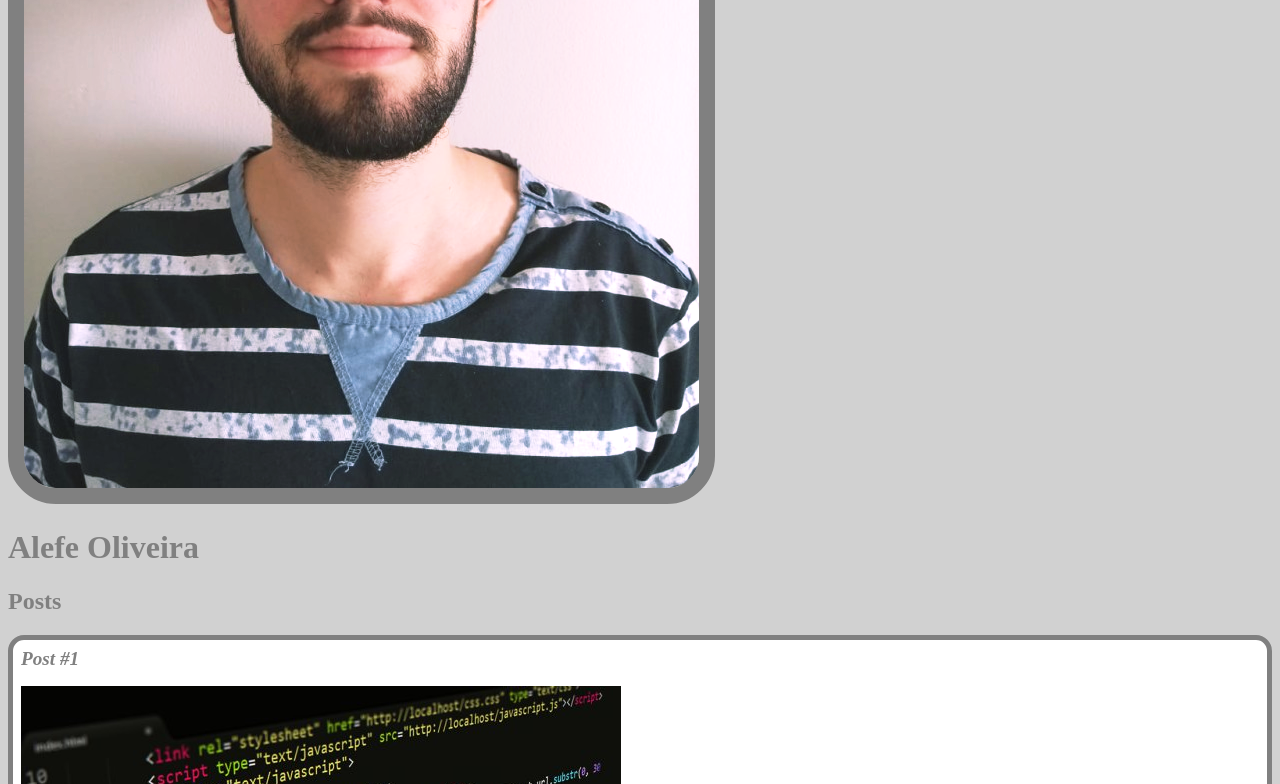
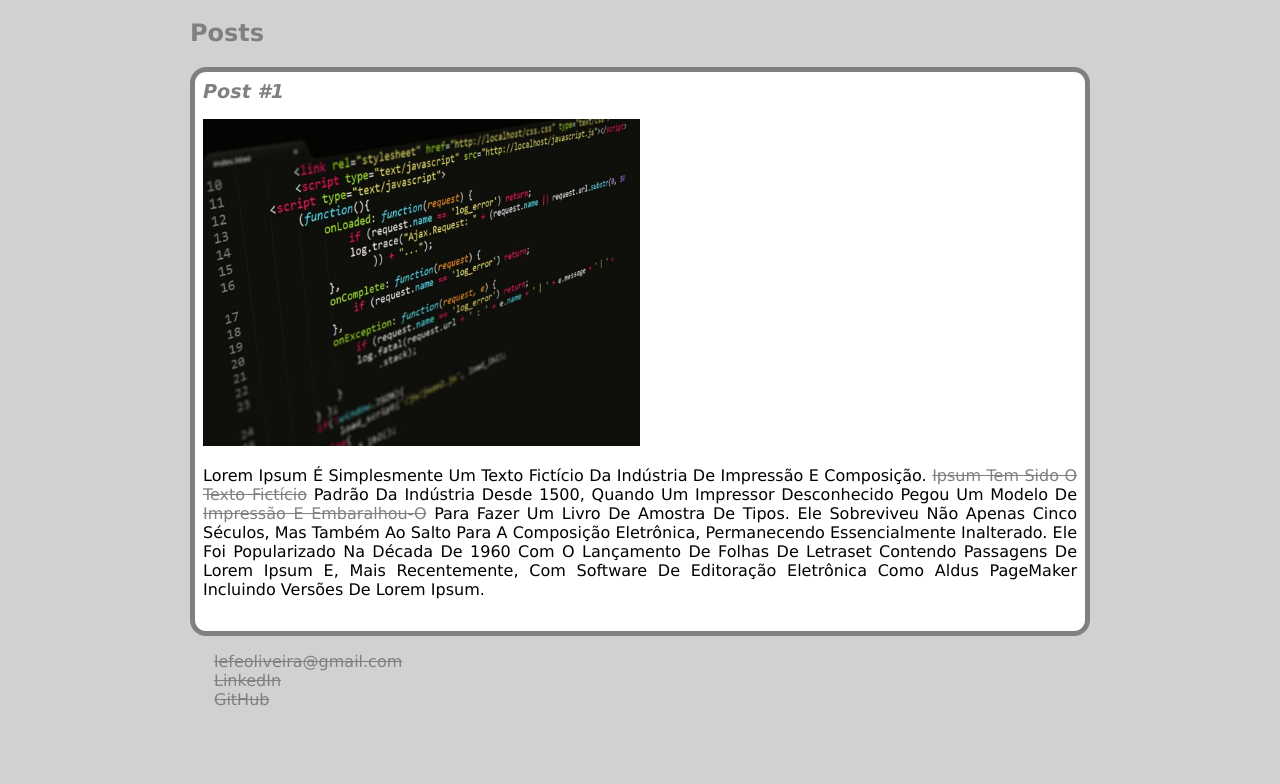
Before and after one commit to AlefeOliveira5/BootCamp-Impulso-React-, a plain HTML site: page Introdução a Criação de Websites com HTML5 e CSS3/Index.html in a window 1280 px wide. Shown: the part 436-1220 px from the top of the page. After the commit the page ends 1161 px from the top, so only its background shows below. Drawn offline with Linux system fonts and the light colour scheme.

Commit message:
Alterações no style e index

```diff
--- a/Introdução a Criação de Websites com HTML5 e CSS3/Index.html
+++ b/Introdução a Criação de Websites com HTML5 e CSS3/Index.html
@@ -28,7 +28,7 @@
         </article>
     </section>
     <footer>
-        <ul>
+        <ul class="contacts_list">
             <li>
                 <a href="mailto:lefeoliveira@gmail.com">lefeoliveira@gmail.com</a>
             </li>
--- a/Introdução a Criação de Websites com HTML5 e CSS3/style.css
+++ b/Introdução a Criação de Websites com HTML5 e CSS3/style.css
@@ -1,16 +1,28 @@
 body{
     background: rgb(209, 209, 209);
+    font-family: Verdana;
+    max-width: 900px;
+    margin: auto;
 }
 
 .photo {
-    border: 1rem solid gray;
-    border-radius: 3rem;
+    border: 5px solid gray;
+    border-radius: 1rem;
+    width: 30%;
 
 }
 #title, .subtitle, .post_title {
     color: gray;
 }
+#title {
+    font-size: 2rem;
+    text-transform: uppercase;
+}
 
+a {
+    text-decoration: line-through;
+    color: gray;
+}
 .post_title {
     font-size: 1.2rem;
     font-style: italic;
@@ -29,9 +41,17 @@ body{
 
 .post_content {
     margin: 0;
-    margin-bottom: 1rem;
+    margin-bottom: 1.5rem;
+    text-transform: capitalize;
+    text-align: justify;
 }
 
 .post_image {
     margin-bottom: 1rem;
+    width: 50%;
 }
+
+.contacts_list {
+    list-style-type: none;
+    padding-left: 1.5rem;
+}
```
